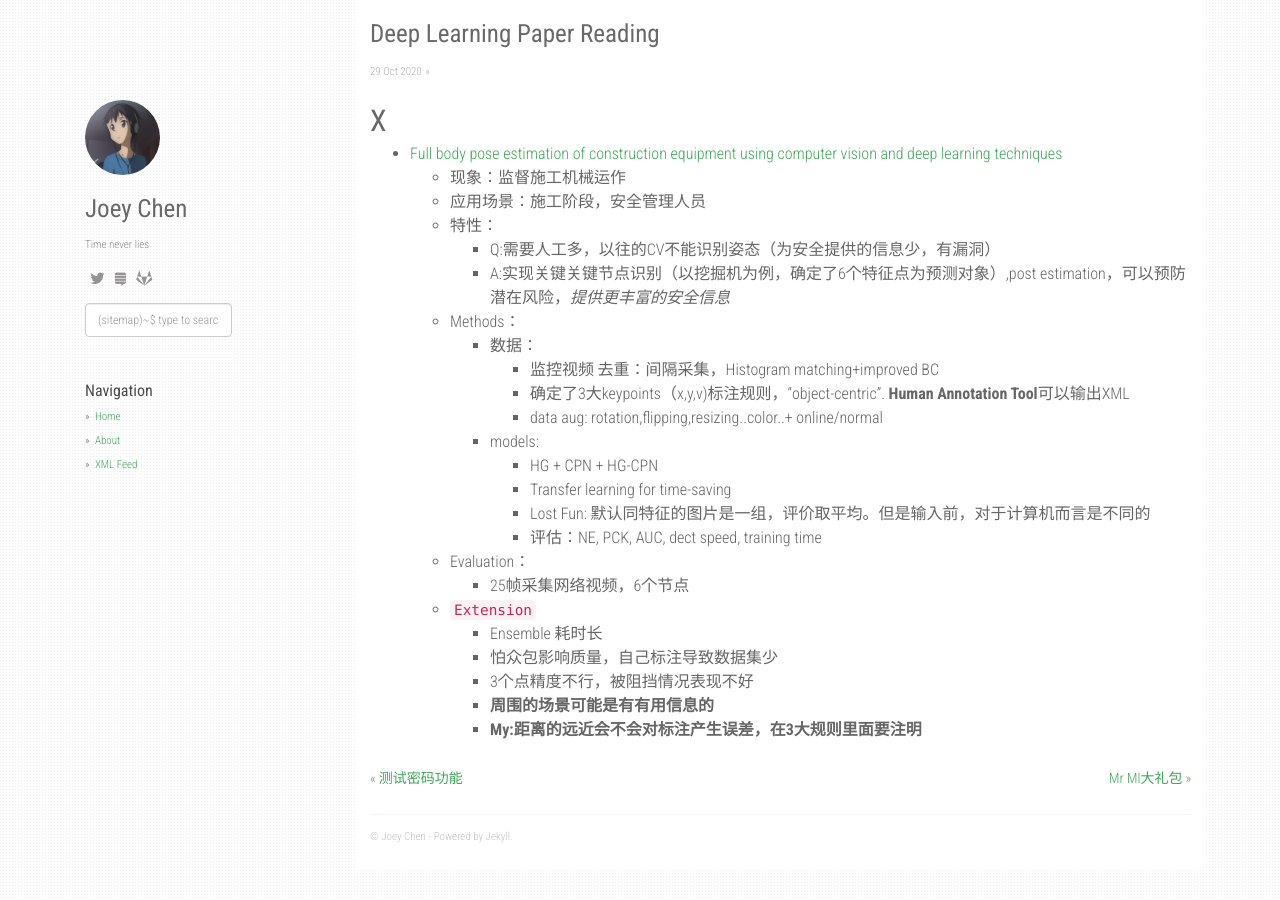
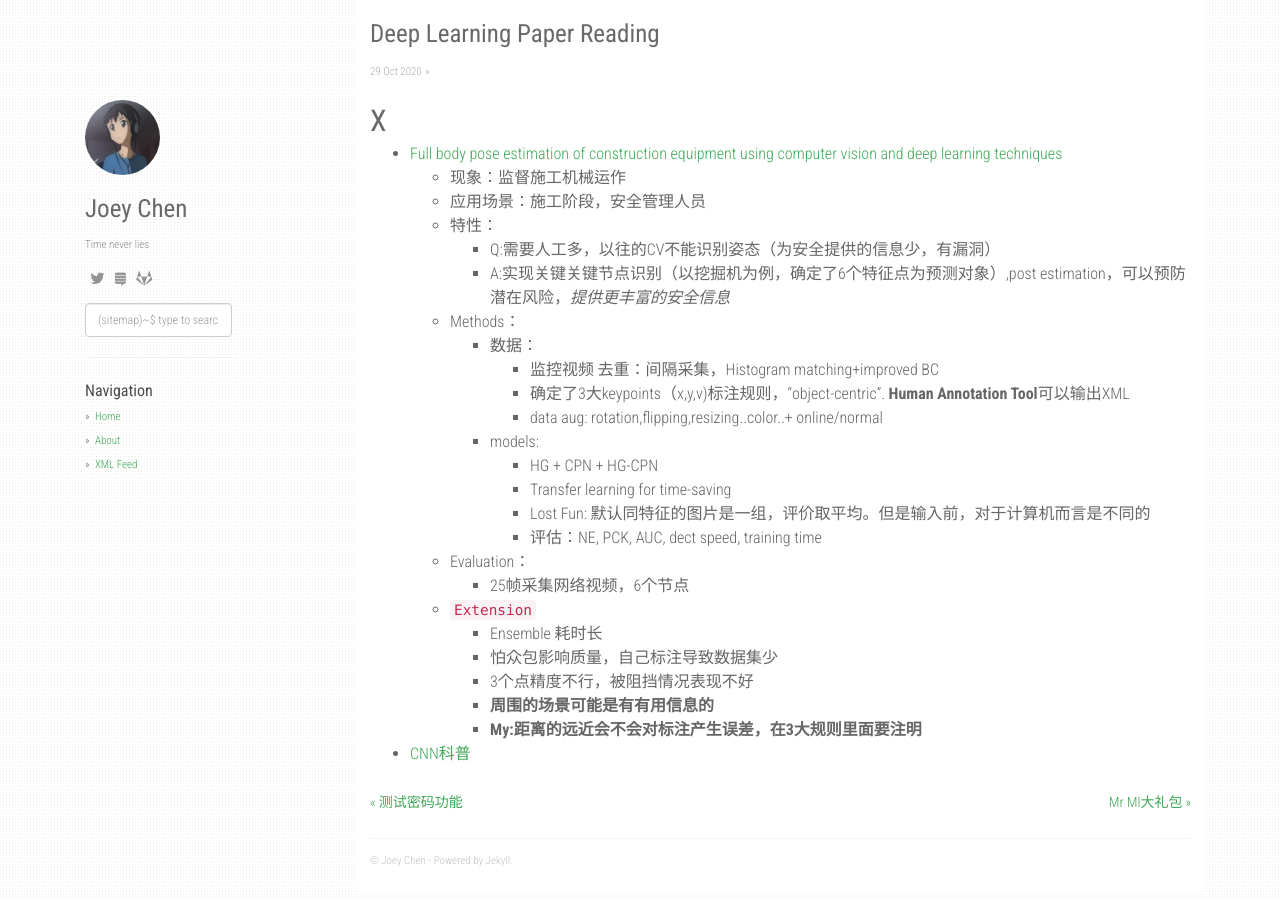
Before and after one commit to czy95/czy95.github.io, a Jekyll site: the page built from _posts/2020-10-29-Deep-Learning-Paper-Reading.md, in a window 1280 px wide. Built offline with Jekyll 4.4.1, drawn with Linux system fonts in a browser that asks for light colours; nearby versions of some CDN libraries; our own code applies the rules of GitHub Pages for plain Markdown files.

Commit message:
Update 2020-10-29-Deep-Learning-Paper-Reading.md

```diff
--- a/_posts/2020-10-29-Deep-Learning-Paper-Reading.md
+++ b/_posts/2020-10-29-Deep-Learning-Paper-Reading.md
@@ -23,3 +23,4 @@
     - 3个点精度不行，被阻挡情况表现不好
     - **周围的场景可能是有有用信息的**
     - **My:距离的远近会不会对标注产生误差，在3大规则里面要注明**
+- [CNN科普](https://medium.com/@pkqiang49/%E4%B8%80%E6%96%87%E7%9C%8B%E6%87%82%E5%8D%B7%E7%A7%AF%E7%A5%9E%E7%BB%8F%E7%BD%91%E7%BB%9C-cnn-%E5%9F%BA%E6%9C%AC%E5%8E%9F%E7%90%86-%E7%8B%AC%E7%89%B9%E4%BB%B7%E5%80%BC-%E5%AE%9E%E9%99%85%E5%BA%94%E7%94%A8-6047fb2add35)
```
